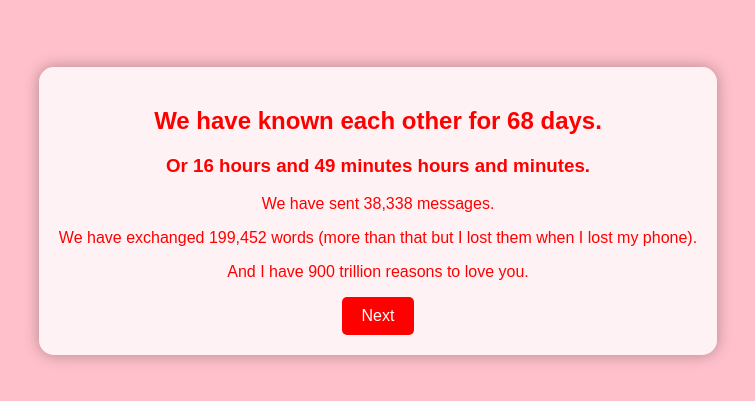
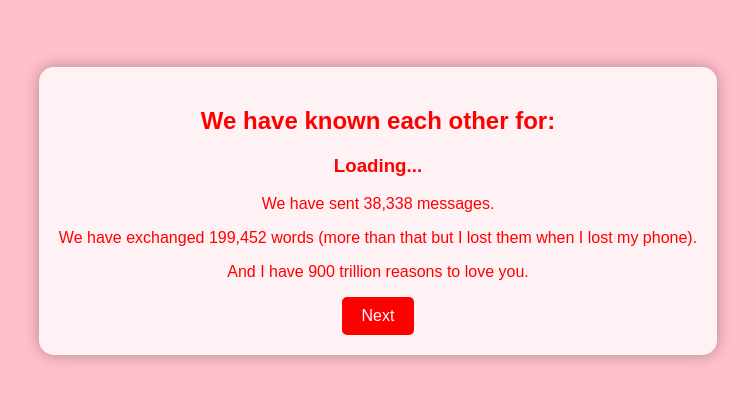
Before and after one commit to k14s3/letter5, a plain HTML site: page page2.html in a window 1280 px wide. Shown: the part 189-590 px from the top of the page, without its empty margins (262-1017 px from the left). Drawn offline with Linux system fonts and the light colour scheme.

Commit message:
Update page21.html

```diff
--- a/page2.html
+++ b/page2.html
@@ -9,8 +9,8 @@
 </head>
 <body>
     <div class="container">
-        <h2>We have known each other for <span id="days-known">...</span> days.</h2>
-        <h3>Or <span id="stopwatch">...</span> hours and minutes.</h3>
+        <h2>We have known each other for:</h2>
+        <h3><span id="stopwatch">Loading...</span></h3>
         <p>We have sent 38,338 messages.</p>
         <p>We have exchanged 199,452 words (more than that but I lost them when I lost my phone).</p>
         <p>And I have 900 trillion reasons to love you.</p>
```
